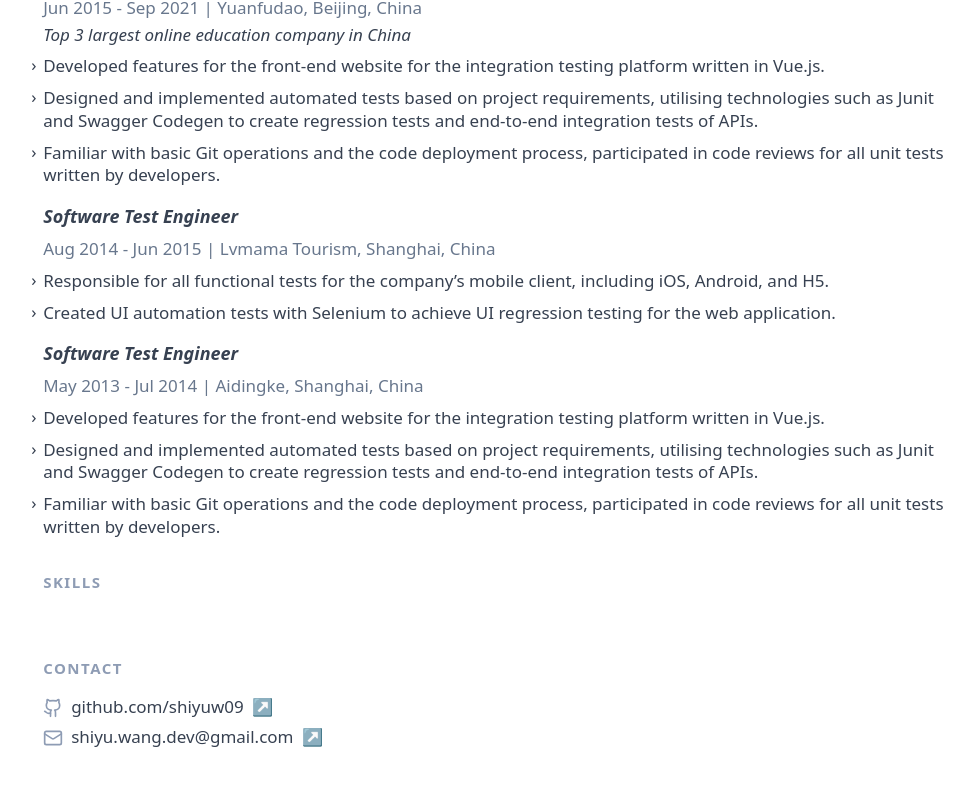
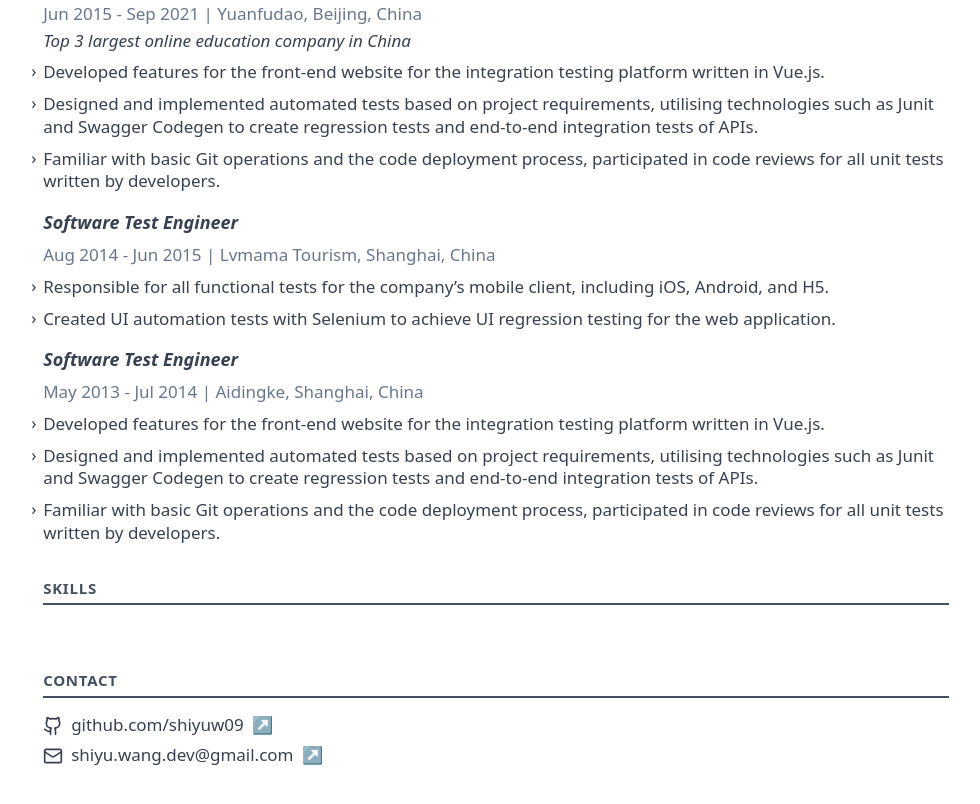
Before and after one commit to shiyuw09/react-universal-resume, a React (Vite) app: page / in a window 1280 px wide. Shown: the part 1632-2436 px from the top of the page, without its empty margins (144-1124 px from the left). Built offline with nearby package versions, Linux system fonts and the light colour scheme; a small style sheet from the web is missing.

Commit message:
opt: layout

```diff
--- a/src/components/Contact.tsx
+++ b/src/components/Contact.tsx
@@ -35,7 +35,7 @@ function Contact() {
                 className="group flex gap-2"
                 target="_blank"
               >
-                <Github className="w-5 inline-block text-gray-550 print:text-black font-normal group-hover:text-gray-700 transition duration-100 ease-in" />
+                <Github className="w-5 inline-block  print:text-black font-normal group-hover:text-gray-700 transition duration-100 ease-in" />
                 <span className="group-hover:underline">
                   github.com/shiyuw09
                 </span>
@@ -49,7 +49,7 @@ function Contact() {
                 href="mailto:shiyu.wang.dev@gmail.com"
                 className="group flex items-center gap-2"
               >
-                <Mail className="w-5 inline-block text-gray-550 print:text-black font-normal group-hover:text-gray-700 transition duration-100 ease-in" />
+                <Mail className="w-5 inline-block print:text-black font-normal group-hover:text-gray-700 transition duration-100 ease-in" />
                 <span className="group-hover:underline">
                   shiyu.wang.dev@gmail.com
                 </span>
--- a/src/components/MyH2.tsx
+++ b/src/components/MyH2.tsx
@@ -1,8 +1,11 @@
 function MyH2(props: { text: string }) {
   return (
-    <h2 className="text-gray-550 uppercase text-sm2 font-bold tracking-widest mb-4">
-      {props.text}
-    </h2>
+    <div>
+      <h2 className="uppercase text-sm2 font-bold tracking-wider text-gray-750">
+        {props.text}
+      </h2>
+      <hr className="mb-4 mt-1 h-[2px] bg-gray-750 border-0" />
+    </div>
   );
 }
 
```
